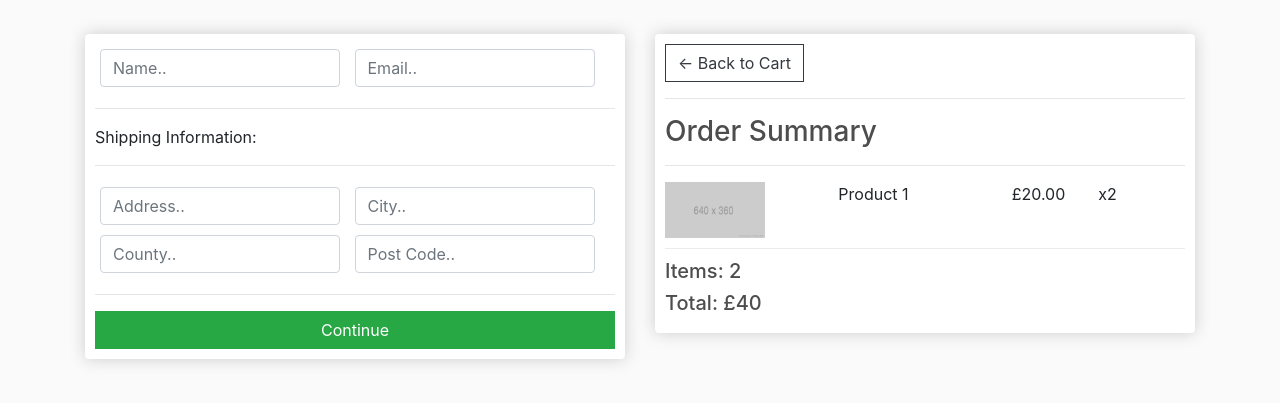
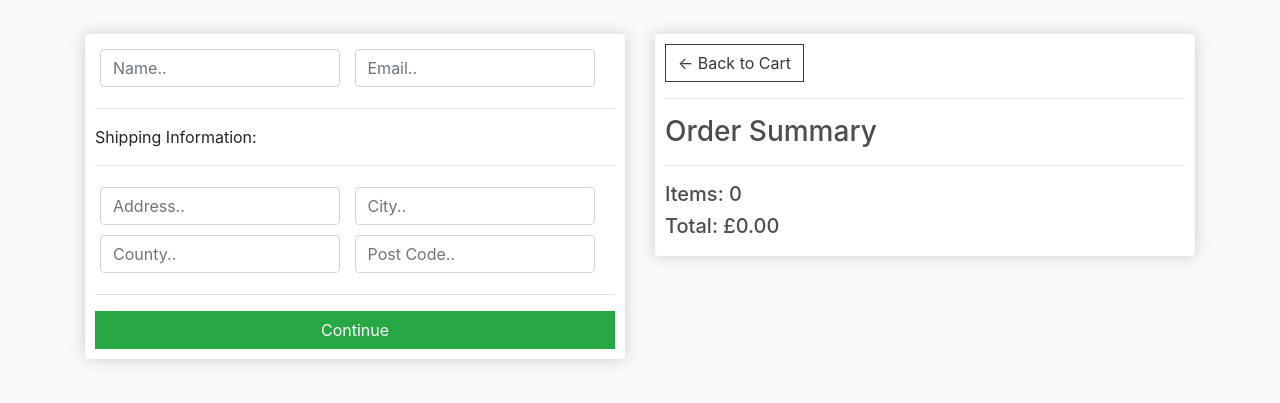
Before and after one commit to vandaadams/ecommerce, a Django app: page /checkout/ in a window 1280 px wide. Shown: the part 57-460 px from the top of the page. Run offline with Django 3.2, Linux system fonts and the light colour scheme; some libraries are stand-ins or nearby versions.

Commit message:
added items to checkout

```diff
--- a/store/templates/store/checkout.html
+++ b/store/templates/store/checkout.html
@@ -47,14 +47,17 @@
   	<hr>
   	<h3>Order Summary</h3>
   	<hr>
+    {% for item in items %}
   	<div class="cart-row">
-  		<div style="flex:2"><img class="row-image" src="{% static 'images/placeholder.png' %}"></div>
-  		<div style="flex:2"><p>Product 1</p></div>
-  		<div style="flex:1"><p>£20.00</p></div>
-  		<div style="flex:1"><p>x2</p></div>
+  		<div style="flex:2"><img class="row-image" src="{{item.product.imageURL}}"></div>
+  		<div style="flex:2"><p>{{item.product.name}}</p></div>
+  		<div style="flex:1"><p>£{{item.product.price}}</p></div>
+  		<div style="flex:1"><p>x{{item.quantity}}</p></div>
   	</div>
-  	<h5>Items:   2</h5>
-  	<h5>Total:   £40</h5>
+    {% endfor %}
+
+  	<h5>Items:   {{order.get_cart_items}}</h5>
+  	<h5>Total:   £{{order.get_cart_total|floatformat:2}}</h5>
   </div>
 </div>
 {% endblock content %}
--- a/store/views.py
+++ b/store/views.py
@@ -20,5 +20,13 @@ def cart(request):
     return render(request, 'store/cart.html', context)
 
 def checkout(request):
-    context = {}
+    if request.user.is_authenticated:
+        customer = request.user.customer
+        order, created = Order.objects.get_or_create(customer=customer, complete=False)
+        items = order.orderitem_set.all()
+    else:
+        items = []
+        order = {'get_cart_total':0, 'get_cart_items':0}
+
+    context = {'items':items, 'order':order}
     return render(request, 'store/checkout.html', context)
```
